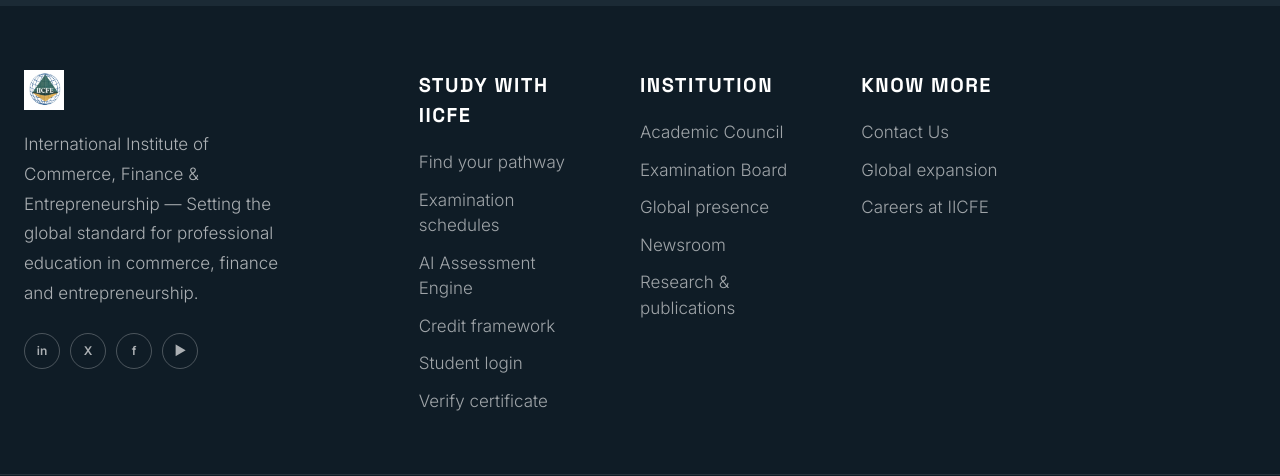
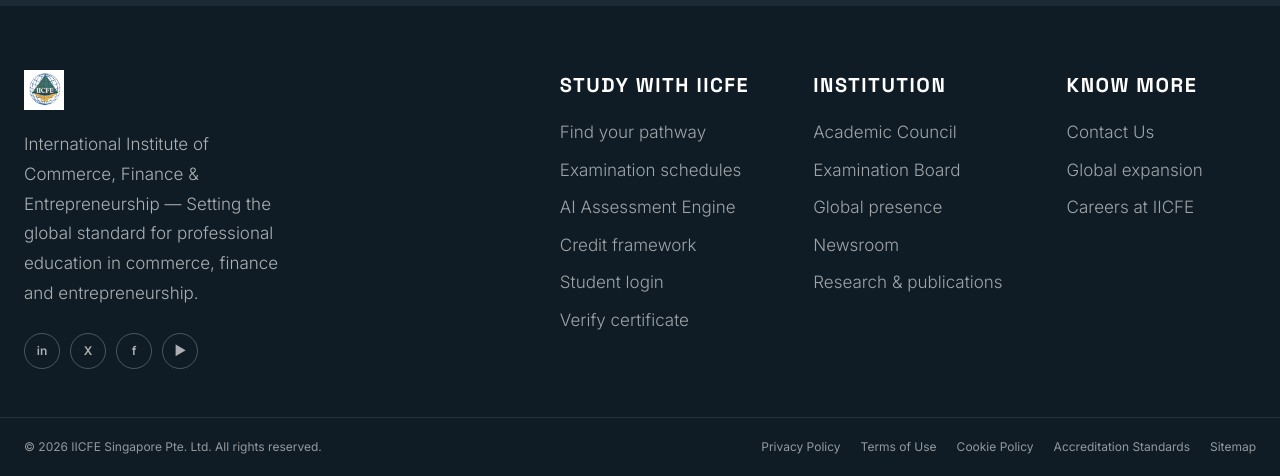
Before and after one commit to iicfeglobal-create/IICFE, a React (Vite) app: page / in a window 1280 px wide. Shown: the part 7670-8146 px from the top of the page. Built offline with nearby package versions, Linux system fonts and the light colour scheme.

Commit message:
Update Footer.jsx

```diff
--- a/src/components/layout/Footer.jsx
+++ b/src/components/layout/Footer.jsx
@@ -15,7 +15,7 @@
   return (
     <footer className="bg-ink">
       <div className="max-w-[1320px] mx-auto px-6 pt-16 pb-12 border-b border-white/[0.10]">
-        <div className="grid grid-cols-1 md:grid-cols-[2fr_1fr_1fr_1fr_1fr] gap-12">
+        <div className="flex flex-col md:flex-row md:justify-between gap-12">
   {/* Brand */}
   <div>
     <div className="flex items-center gap-3 mb-5">
@@ -39,7 +39,8 @@
     </div>
   </div>
 
-          {/* Links */}
+  {/* Links group — pinned to the right */}
+  <div className="grid grid-cols-2 sm:grid-cols-3 gap-10 lg:gap-16">
     {Object.entries(links).map(([section, items]) => (
       <div key={section}>
         <h5 className="text-[20px] font-bold tracking-[1.5px] uppercase text-white mb-5">{section}</h5>
@@ -48,6 +49,7 @@
         ))}
       </div>
     ))}
+  </div>
 </div>
       </div>
 
```
Lines whose indentation alone changed are shown as unchanged.
